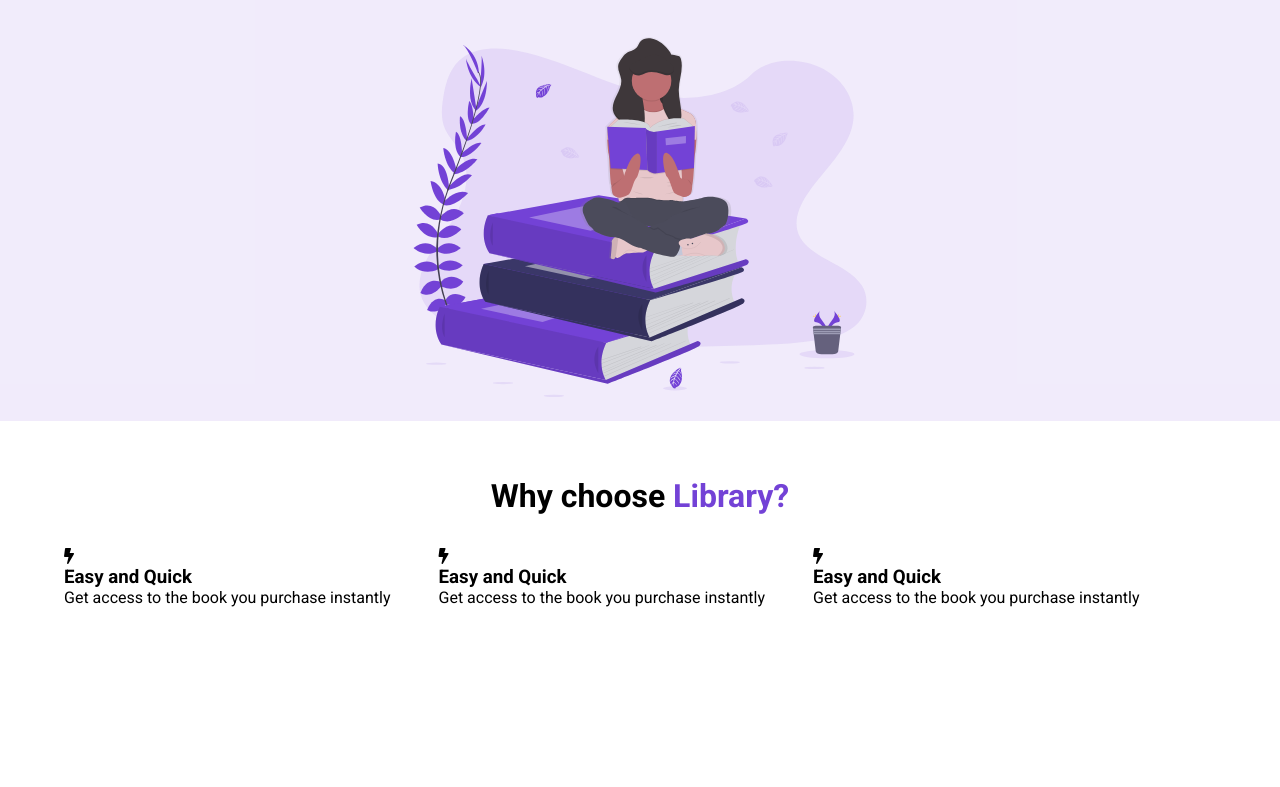
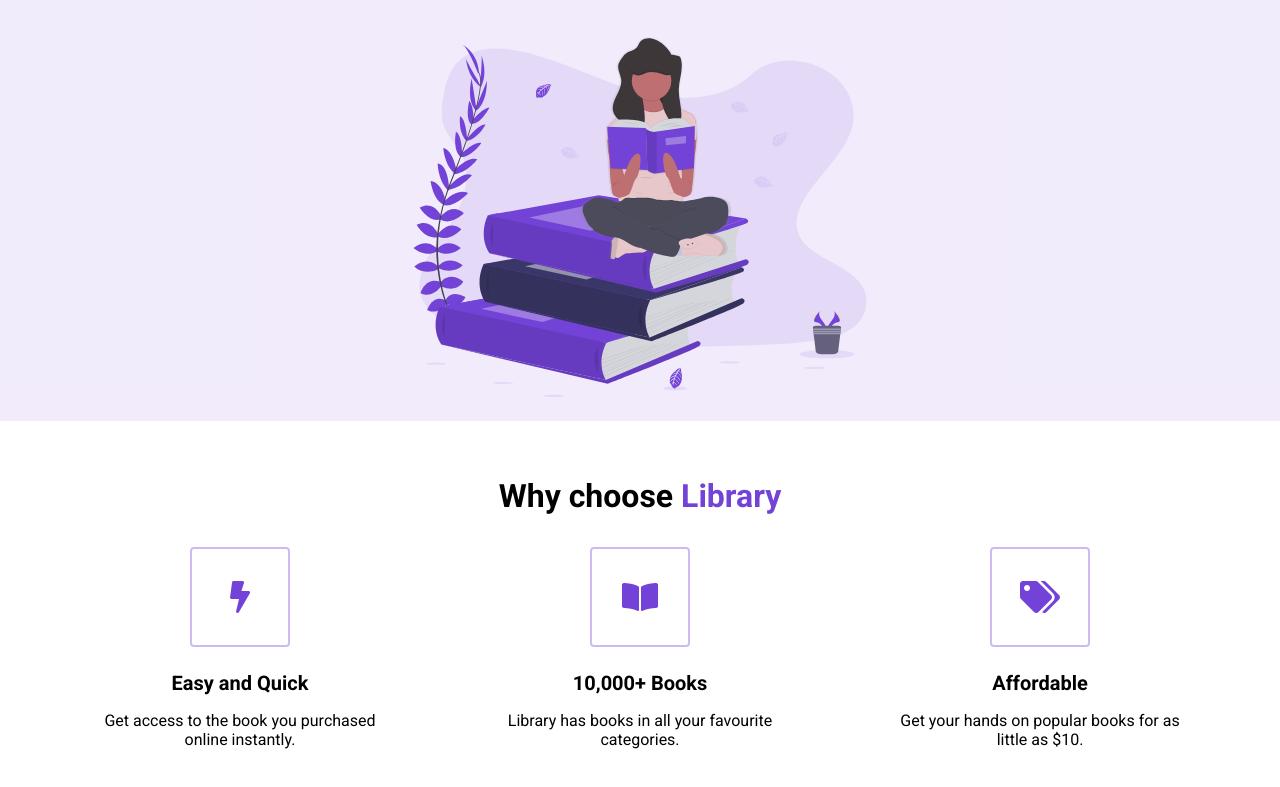
Before and after one commit to JordiAtk/Library, a plain HTML site: page index.html in a window 1280 px wide. Shown: the part 379-1166 px from the top of the page. Before the commit the page ends 1042 px from the top, so only its background shows below. Drawn offline with Linux system fonts and the light colour scheme.

Commit message:
icons are squares true, icons centered true

```diff
--- a/index.html
+++ b/index.html
@@ -36,48 +36,48 @@
         </header>
     </section>
 
+
+
         <main>
             <section id="highlights">
               <div class="container">
                 <div class="row">
                   <h2 class="section__title">
-                        Why choose <span class="purple">Library?</span>
+                    Why choose <span class="purple">Library</span>
                   </h2>
                   <div class="highlight__wrapper">
                     <div class="highlight">
                       <div class="highlight__img">
-                                <i class="fa sharp fa-solid fa-bolt"></i>
+                        <i class="fas fa-bolt"></i>
+                      </div>
                       <h3 class="highlight__subtitle">
                         Easy and Quick
                       </h3>
                       <p class="highlight__para">
-                                    Get access to the book you purchase instantly
+                        Get access to the book you purchased online instantly.
                       </p>
                     </div>
-                        </div>
-                    <div class="highlight__wrapper">
                     <div class="highlight">
                       <div class="highlight__img">
-                               <i class="fa solid fa-bolt"></i>
+                        <i class="fas fa-book-open"></i>
+                      </div>
                       <h3 class="highlight__subtitle">
-                                    Easy and Quick
+                        10,000+ Books
                       </h3>
                       <p class="highlight__para">
-                                    Get access to the book you purchase instantly
+                        Library has books in all your favourite categories.
                       </p>
                     </div>
-                        </div>
-                    <div class="highlight__wrapper">
                     <div class="highlight">
                       <div class="highlight__img">
-                               <i class="fa solid fa-bolt"></i>
+                        <i class="fas fa-tags"></i>
+                      </div>
                       <h3 class="highlight__subtitle">
-                                    Easy and Quick
+                        Affordable
                       </h3>
                       <p class="highlight__para">
-                                    Get access to the book you purchase instantly
+                        Get your hands on popular books for as little as $10.
                       </p>
-                            </div>
                     </div>
                   </div>
                 </div>
--- a/styles.css
+++ b/styles.css
@@ -142,9 +142,37 @@ HIGHLIGHTS
 
 .highlight__wrapper {
     display: flex;
-}
+    flex-wrap: wrap;
+  }
 
-.highlight {
+  .highlight {
     padding: 0 24px;
-    width: calc(100 / 3);
-}
+    width: calc(100% / 3);
+    display: flex;
+    align-items: center;
+    flex-direction: column;
+  }
+
+  .highlight__para {
+    text-align: center;
+    max-width: 280px;
+  }
+
+  .highlight__img {
+    border: 2px solid #7342d65d;
+    color: #7342d6;
+    width: 100px;
+    height: 100px;
+    display: flex;
+    align-items: center;
+    justify-content: center;
+    border-radius: 4px;
+    font-size: 32px;
+    margin-bottom: 24px;
+  }
+
+  .highlight__subtitle {
+    font-size: 20px;
+    margin-bottom: 16px;
+    text-align: center;
+  }
```
Lines whose indentation alone changed are shown as unchanged.
